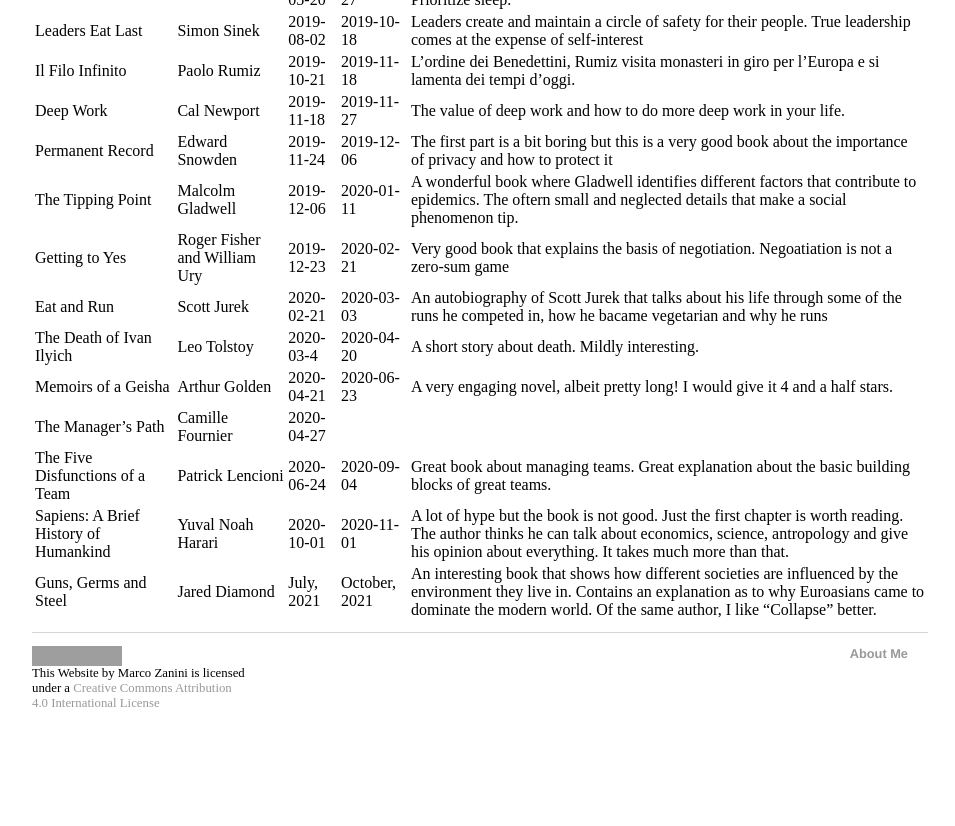
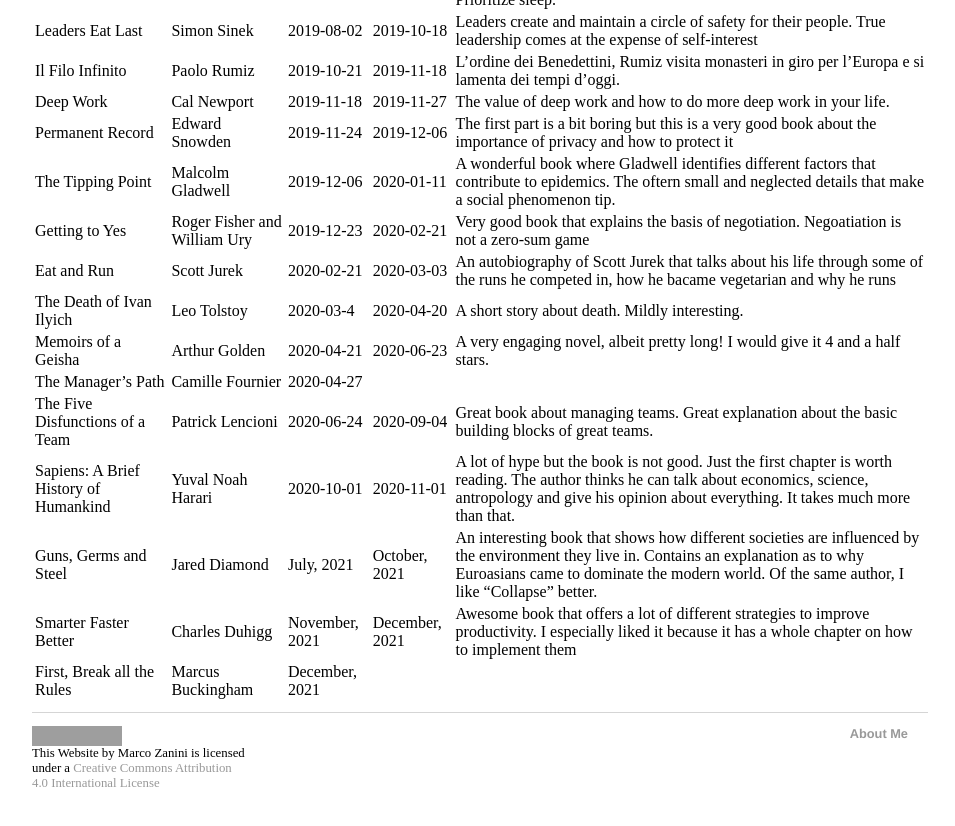
Before and after one commit to mzanini/mzanini.github.io, a Jekyll site: the page built from books.md, in a window 1280 px wide, cut to the strip 324-1175 px from the top of the page. Shown: the top 826 px of the strip, without its empty margins (160-1115 px from the left). Built offline with Jekyll 4.4.1, drawn with Linux system fonts in a browser that asks for light colours; our own code applies the rules of GitHub Pages for plain Markdown files; before the commit the page ends 1095 px from its top, so only the background shows below that; grey boxes are pictures that could not be loaded.

Commit message:
update books list

```diff
--- a/books.md
+++ b/books.md
@@ -18,3 +18,5 @@
 | The Five Disfunctions of a Team | Patrick Lencioni | 2020-06-24 | 2020-09-04 | Great book about managing teams. Great explanation about the basic building blocks of great teams. |
 | Sapiens: A Brief History of Humankind | Yuval Noah Harari | 2020-10-01 | 2020-11-01 | A lot of hype but the book is not good. Just the first chapter is worth reading. The author thinks he can talk about economics, science, antropology and give his opinion about everything. It takes much more than that. |
 | Guns, Germs and Steel | Jared Diamond | July, 2021 | October, 2021 | An interesting book that shows how different societies are influenced by the environment they live in. Contains an explanation as to why Euroasians came to dominate the modern world. Of the same author, I like "Collapse" better. |
+| Smarter Faster Better | Charles Duhigg | November, 2021 | December, 2021 | Awesome book that offers a lot of different strategies to improve productivity. I especially liked it because it has a whole chapter on how to implement them |
+| First, Break all the Rules | Marcus Buckingham | December, 2021 |  ||
```
